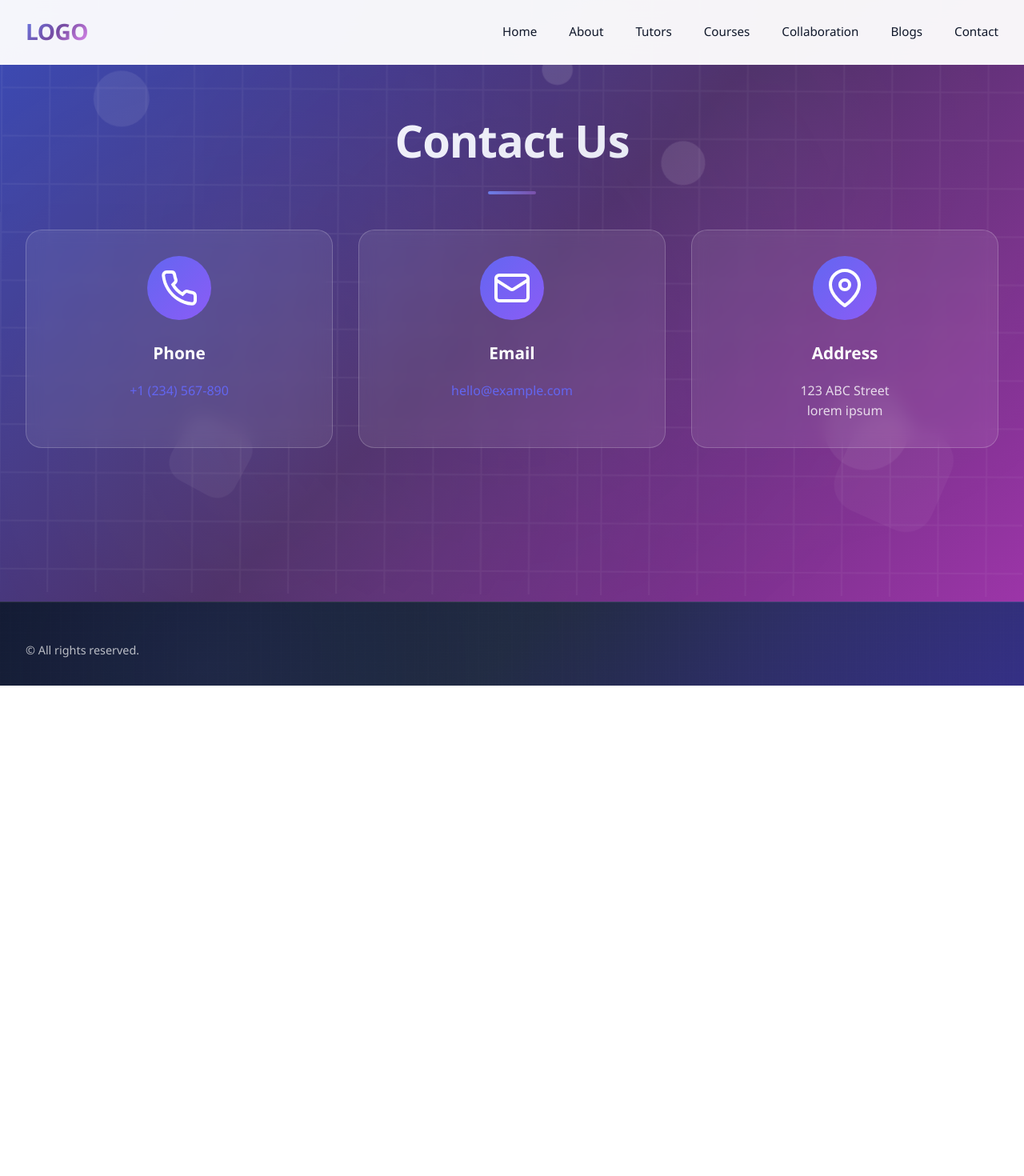
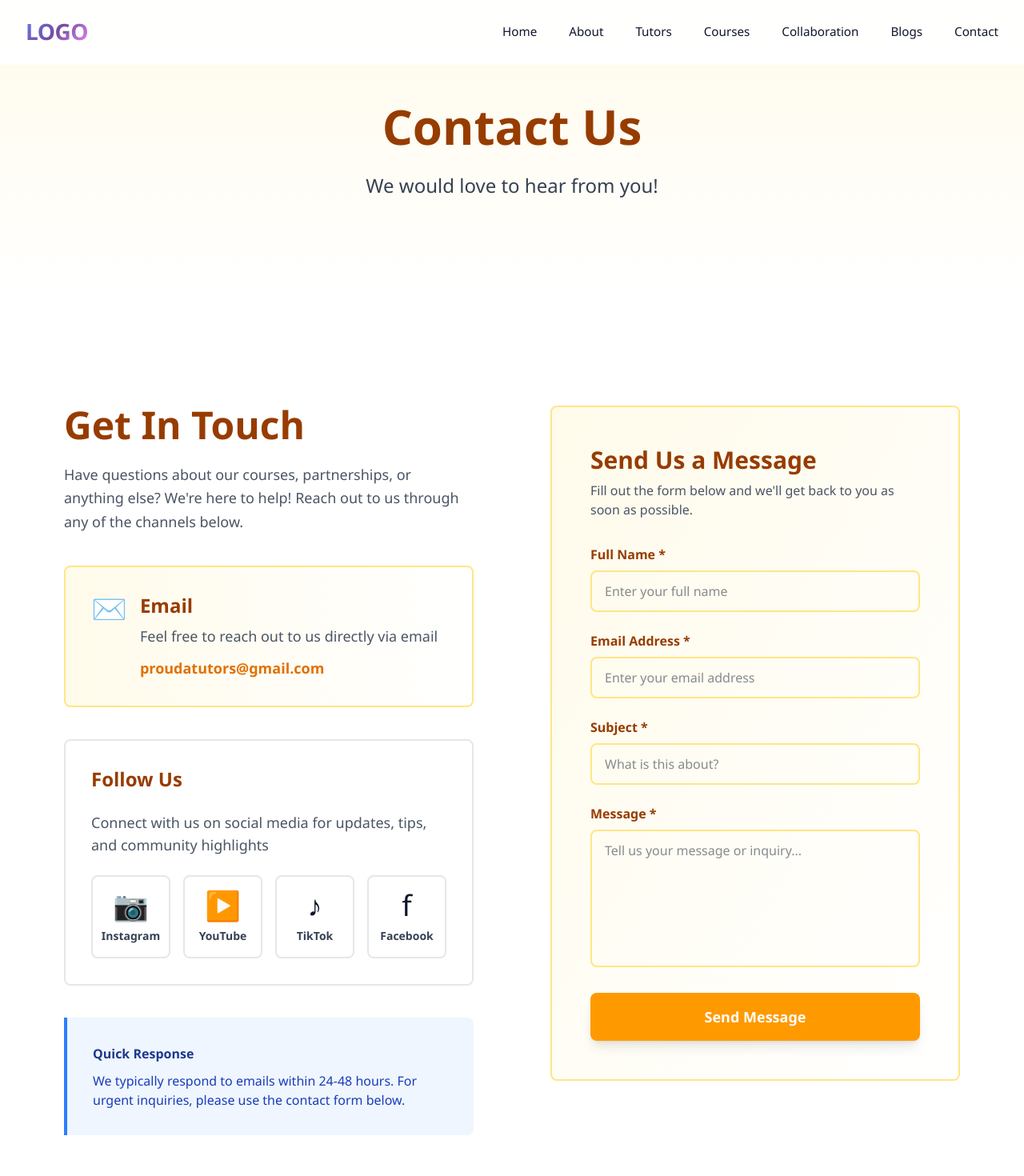
Before and after one commit to sammyyOzz/prouda-3, a Next.js app: page /contact in a window 1280 px wide. Shown: the top 1470 px of the page at 80% size. Before the commit the page ends 857 px from the top, so only its background shows below. Built offline with nearby package versions, Linux system fonts and the light colour scheme.

Commit message:
contact us page update

```diff
--- a/app/contact/page.jsx
+++ b/app/contact/page.jsx
@@ -1,107 +1,308 @@
-"use client"
+'use client';
 
-import React, { useEffect } from "react";
+import { useState } from 'react';
 
 export default function Contact() {
-  useEffect(() => {
-      // Intersection Observer for scroll animations
-      const observerOptions = {
-        threshold: 0.15,
-        rootMargin: '0px 0px -80px 0px'
+  const [formData, setFormData] = useState({
+    name: '',
+    email: '',
+    subject: '',
+    message: '',
+  });
+
+  const [isSubmitted, setIsSubmitted] = useState(false);
+
+  const handleInputChange = (e) => {
+    const { name, value } = e.target;
+    setFormData((prev) => ({
+      ...prev,
+      [name]: value,
+    }));
   };
 
-      const observer = new IntersectionObserver((entries) => {
-        entries.forEach(entry => {
-          if (entry.isIntersecting) {
-            entry.target.classList.add('animate');
-          }
+  const handleSubmit = (e) => {
+    e.preventDefault();
+    console.log('Contact form submitted:', formData);
+    setIsSubmitted(true);
+    setTimeout(() => {
+      setIsSubmitted(false);
+      setFormData({
+        name: '',
+        email: '',
+        subject: '',
+        message: '',
       });
-      }, observerOptions);
+    }, 3000);
+  };
 
-      const animatedElements = document.querySelectorAll('.fade-in, .slide-in-left, .slide-in-right');
-      animatedElements.forEach(el => observer.observe(el));
-
-      return () => {
-        observer.disconnect();
-      };
-    }, []);
+  const socialLinks = [
+    {
+      name: 'Instagram',
+      icon: '📷',
+      url: 'https://www.instagram.com/proudatutors?igsh=MW9pYmN0dTdnYXUxaA==',
+      color: 'hover:text-pink-600',
+    },
+    {
+      name: 'YouTube',
+      icon: '▶️',
+      url: 'https://www.youtube.com/@proudatutorsbychimy',
+      color: 'hover:text-red-600',
+    },
+    {
+      name: 'TikTok',
+      icon: '♪',
+      url: 'https://www.tiktok.com/@proudatutors?_r=1&_t=ZS-92Ku2zatFIK',
+      color: 'hover:text-gray-900',
+    },
+    {
+      name: 'Facebook',
+      icon: 'f',
+      url: 'https://www.facebook.com/share/1GM62TNXZq/',
+      color: 'hover:text-blue-600',
+    },
+  ];
 
   return (
-    <section class="contact">
-      <div class="contact-floating-shapes">
-        <div class="contact-shape contact-shape-1"></div>
-        <div class="contact-shape contact-shape-2"></div>
-        <div class="contact-shape contact-shape-3"></div>
-        <div class="contact-shape contact-shape-4"></div>
-        <div class="contact-shape contact-shape-5"></div>
-        <div class="contact-shape contact-shape-6"></div>
+    <>
+      {/* Hero Section */}
+      <section className="pt-32 sm:pt-40 lg:pt-48 pb-12 sm:pb-16 lg:pb-20 bg-linear-to-b from-amber-50 to-white px-4 sm:px-6 lg:px-8">
+        <div className="max-w-6xl mx-auto">
+          <div className="text-center">
+            <h1 className="text-4xl sm:text-5xl lg:text-6xl font-bold text-amber-800 mb-6">
+              Contact Us
+            </h1>
+            <p className="text-lg sm:text-xl lg:text-2xl text-gray-700 max-w-3xl mx-auto leading-relaxed">
+              We would love to hear from you!
+            </p>
           </div>
-      <div class="container">
-        <h2 class="section-title fade-in">Contact Us</h2>
+        </div>
+      </section>
 
-        <div class="contact-info-grid">
-          <div class="contact-info-card">
-            <div class="contact-icon">
-              <svg
-                width="48"
-                height="48"
-                viewBox="0 0 24 24"
-                fill="none"
-                stroke="currentColor"
-                stroke-width="2"
-              >
-                <path d="M22 16.92v3a2 2 0 0 1-2.18 2 19.79 19.79 0 0 1-8.63-3.07 19.5 19.5 0 0 1-6-6 19.79 19.79 0 0 1-3.07-8.67A2 2 0 0 1 4.11 2h3a2 2 0 0 1 2 1.72 12.84 12.84 0 0 0 .7 2.81 2 2 0 0 1-.45 2.11L8.09 9.91a16 16 0 0 0 6 6l1.27-1.27a2 2 0 0 1 2.11-.45 12.84 12.84 0 0 0 2.81.7A2 2 0 0 1 22 16.92z"></path>
-              </svg>
-            </div>
-            <h3>Phone</h3>
-            <p>
-              <a href="tel:+1234567890">+1 (234) 567-890</a>
+      {/* Contact Information Section */}
+      <section className="py-16 sm:py-20 lg:py-24 bg-white px-4 sm:px-6 lg:px-8">
+        <div className="max-w-6xl mx-auto">
+          <div className="grid grid-cols-1 md:grid-cols-2 gap-12 lg:gap-16">
+            {/* Contact Info */}
+            <div className="space-y-10 px-4">
+              <div>
+                <h2 className="text-3xl sm:text-4xl lg:text-5xl font-bold text-amber-800 mb-6">Get In Touch</h2>
+                <p className="text-base sm:text-lg text-gray-600 leading-relaxed mb-8">
+                  Have questions about our courses, partnerships, or anything else? We're here to help! Reach out to us through any of the channels below.
                 </p>
               </div>
 
-          <div class="contact-info-card">
-            <div class="contact-icon">
-              <svg
-                width="48"
-                height="48"
-                viewBox="0 0 24 24"
-                fill="none"
-                stroke="currentColor"
-                stroke-width="2"
+              {/* Email */}
+              <div className="bg-linear-to-r from-amber-50 to-white border-2 border-amber-200 rounded-lg p-6 sm:p-8">
+                <div className="flex items-start gap-4">
+                  <div className="text-4xl">✉️</div>
+                  <div>
+                    <h3 className="text-xl sm:text-2xl font-bold text-amber-800 mb-2">Email</h3>
+                    <p className="text-gray-600 text-base sm:text-lg mb-3">
+                      Feel free to reach out to us directly via email
+                    </p>
+                    <a
+                      href="mailto:proudatutors@gmail.com"
+                      className="inline-block text-amber-600 hover:text-amber-700 font-semibold text-base sm:text-lg transition-colors"
                     >
-                <rect x="2" y="4" width="20" height="16" rx="2"></rect>
-                <path d="m22 7-8.97 5.7a1.94 1.94 0 0 1-2.06 0L2 7"></path>
-              </svg>
+                      proudatutors@gmail.com
+                    </a>
                   </div>
-            <h3>Email</h3>
-            <p>
-              <a href="mailto:hello@example.com">hello@example.com</a>
+                </div>
+              </div>
+
+              {/* Social Media */}
+              <div className="bg-white border-2 border-gray-200 rounded-lg p-6 sm:p-8">
+                <h3 className="text-xl sm:text-2xl font-bold text-amber-800 mb-6">Follow Us</h3>
+                <p className="text-gray-600 text-base sm:text-lg mb-6">
+                  Connect with us on social media for updates, tips, and community highlights
+                </p>
+                <div className="grid grid-cols-2 sm:grid-cols-4 gap-4">
+                  {socialLinks.map((link) => (
+                    <a
+                      key={link.name}
+                      href={link.url}
+                      target="_blank"
+                      rel="noopener noreferrer"
+                      className={`flex flex-col items-center justify-center p-4 border-2 border-gray-200 rounded-lg hover:border-amber-500 transition-all duration-300 ${link.color}`}
+                    >
+                      <div className="text-4xl mb-2">{link.icon}</div>
+                      <p className="text-sm font-semibold text-gray-700">{link.name}</p>
+                    </a>
+                  ))}
+                </div>
+              </div>
+
+              {/* Quick Response */}
+              <div className="bg-blue-50 border-l-4 border-blue-500 p-6 sm:p-8 rounded-r-lg">
+                <h4 className="font-bold text-blue-900 mb-2">Quick Response</h4>
+                <p className="text-blue-800 text-base">
+                  We typically respond to emails within 24-48 hours. For urgent inquiries, please use the contact form below.
                 </p>
               </div>
+            </div>
 
-          <div class="contact-info-card">
-            <div class="contact-icon">
-              <svg
-                width="48"
-                height="48"
-                viewBox="0 0 24 24"
-                fill="none"
-                stroke="currentColor"
-                stroke-width="2"
+            {/* Contact Form */}
+            <div id="send-message" className="px-4">
+              <div className="bg-linear-to-br from-amber-50 to-white border-2 border-amber-200 rounded-lg p-8 sm:p-10 lg:p-12">
+                <h3 className="text-2xl sm:text-3xl font-bold text-amber-800 mb-2">Send Us a Message</h3>
+                <p className="text-gray-600 text-base mb-8">
+                  Fill out the form below and we'll get back to you as soon as possible.
+                </p>
+
+                {isSubmitted ? (
+                  <div className="text-center py-12 bg-green-50 rounded-lg">
+                    <div className="text-6xl mb-4">✓</div>
+                    <h4 className="text-2xl font-bold text-green-800 mb-2">Message Sent!</h4>
+                    <p className="text-green-700">
+                      Thank you for reaching out. We'll be in touch soon.
+                    </p>
+                  </div>
+                ) : (
+                  <form onSubmit={handleSubmit} className="space-y-6">
+                    {/* Name */}
+                    <div>
+                      <label htmlFor="name" className="block text-sm sm:text-base font-semibold text-amber-800 mb-2">
+                        Full Name *
+                      </label>
+                      <input
+                        type="text"
+                        id="name"
+                        name="name"
+                        value={formData.name}
+                        onChange={handleInputChange}
+                        required
+                        className="w-full px-4 py-3 border-2 border-amber-200 rounded-lg focus:outline-none focus:border-amber-500 transition-colors text-base"
+                        placeholder="Enter your full name"
+                      />
+                    </div>
+
+                    {/* Email */}
+                    <div>
+                      <label htmlFor="email" className="block text-sm sm:text-base font-semibold text-amber-800 mb-2">
+                        Email Address *
+                      </label>
+                      <input
+                        type="email"
+                        id="email"
+                        name="email"
+                        value={formData.email}
+                        onChange={handleInputChange}
+                        required
+                        className="w-full px-4 py-3 border-2 border-amber-200 rounded-lg focus:outline-none focus:border-amber-500 transition-colors text-base"
+                        placeholder="Enter your email address"
+                      />
+                    </div>
+
+                    {/* Subject */}
+                    <div>
+                      <label htmlFor="subject" className="block text-sm sm:text-base font-semibold text-amber-800 mb-2">
+                        Subject *
+                      </label>
+                      <input
+                        type="text"
+                        id="subject"
+                        name="subject"
+                        value={formData.subject}
+                        onChange={handleInputChange}
+                        required
+                        className="w-full px-4 py-3 border-2 border-amber-200 rounded-lg focus:outline-none focus:border-amber-500 transition-colors text-base"
+                        placeholder="What is this about?"
+                      />
+                    </div>
+
+                    {/* Message */}
+                    <div>
+                      <label htmlFor="message" className="block text-sm sm:text-base font-semibold text-amber-800 mb-2">
+                        Message *
+                      </label>
+                      <textarea
+                        id="message"
+                        name="message"
+                        value={formData.message}
+                        onChange={handleInputChange}
+                        required
+                        rows="6"
+                        className="w-full px-4 py-3 border-2 border-amber-200 rounded-lg focus:outline-none focus:border-amber-500 transition-colors resize-none text-base"
+                        placeholder="Tell us your message or inquiry..."
+                      ></textarea>
+                    </div>
+
+                    {/* Submit Button */}
+                    <button
+                      type="submit"
+                      className="w-full bg-amber-500 hover:bg-amber-600 text-white font-bold py-3 px-6 sm:py-4 sm:px-8 rounded-lg transition-all duration-300 shadow-lg hover:shadow-xl text-base sm:text-lg"
                     >
-                <path d="M21 10c0 7-9 13-9 13s-9-6-9-13a9 9 0 0 1 18 0z"></path>
-                <circle cx="12" cy="10" r="3"></circle>
-              </svg>
+                      Send Message
+                    </button>
+                  </form>
+                )}
               </div>
-            <h3>Address</h3>
-            <p>
-              123 ABC Street
-              <br />
-              lorem ipsum
-            </p>
             </div>
           </div>
         </div>
       </section>
+
+      {/* FAQ Section */}
+      <section className="py-16 sm:py-20 lg:py-24 bg-gray-50 px-4 sm:px-6 lg:px-8">
+        <div className="max-w-4xl mx-auto px-4">
+          <div className="text-center mb-12">
+            <h2 className="text-3xl sm:text-4xl lg:text-5xl font-bold text-amber-800 mb-4">Frequently Asked Questions</h2>
+            <p className="text-lg sm:text-xl text-gray-600">Have questions? We might have answers!</p>
+          </div>
+
+          <div className="space-y-6">
+            {[
+              {
+                q: 'How long does it take to get a response?',
+                a: 'We aim to respond to all inquiries within 24-48 hours during business days.',
+              },
+              {
+                q: 'Can I apply for multiple courses?',
+                a: 'Yes! You can apply for multiple courses. Just fill out separate application forms for each course.',
+              },
+              {
+                q: 'Do you offer refunds?',
+                a: 'Please contact us directly at proudatutors@gmail.com for information about our refund policy.',
+              },
+              {
+                q: 'How can I become a partner?',
+                a: 'Visit our Collaboration & Partnership page to learn about partnership opportunities and submit your inquiry.',
+              },
+            ].map((faq, idx) => (
+              <div key={idx} className="bg-white border-l-4 border-amber-500 rounded-lg p-6 sm:p-8 shadow-sm hover:shadow-md transition-shadow">
+                <h3 className="text-lg sm:text-xl font-bold text-amber-800 mb-3">{faq.q}</h3>
+                <p className="text-gray-700 text-base sm:text-lg">{faq.a}</p>
+              </div>
+            ))}
+          </div>
+        </div>
+      </section>
+
+      {/* CTA Section */}
+      <section className="py-16 sm:py-20 lg:py-24 bg-linear-to-r from-amber-600 to-amber-700 px-4 sm:px-6 lg:px-8">
+        <div className="max-w-4xl mx-auto text-center px-4">
+          <h2 className="text-3xl sm:text-4xl lg:text-5xl font-bold text-white mb-6">
+            Join Our Community
+          </h2>
+          <p className="text-lg sm:text-xl text-amber-50 mb-8 leading-relaxed max-w-2xl mx-auto">
+            Whether you're ready to start your teaching journey or looking to partner with us, we're excited to connect with you.
+          </p>
+          <div className="flex flex-col sm:flex-row gap-4 sm:gap-6 justify-center">
+            <a
+              href="#send-message"
+              className="inline-block bg-white text-amber-600 font-bold py-3 px-8 sm:py-4 sm:px-10 rounded-lg hover:bg-gray-100 transition-all duration-300 shadow-lg text-base sm:text-lg"
+            >
+              Send a Message
+            </a>
+            <a
+              href="/courses"
+              className="inline-block border-2 border-white text-white font-bold py-3 px-8 sm:py-4 sm:px-10 rounded-lg hover:bg-white hover:text-amber-600 transition-all duration-300 text-base sm:text-lg"
+            >
+              Explore Courses
+            </a>
+          </div>
+        </div>
+      </section>
+    </>
   );
 }
```
Lines whose indentation alone changed are shown as unchanged.
